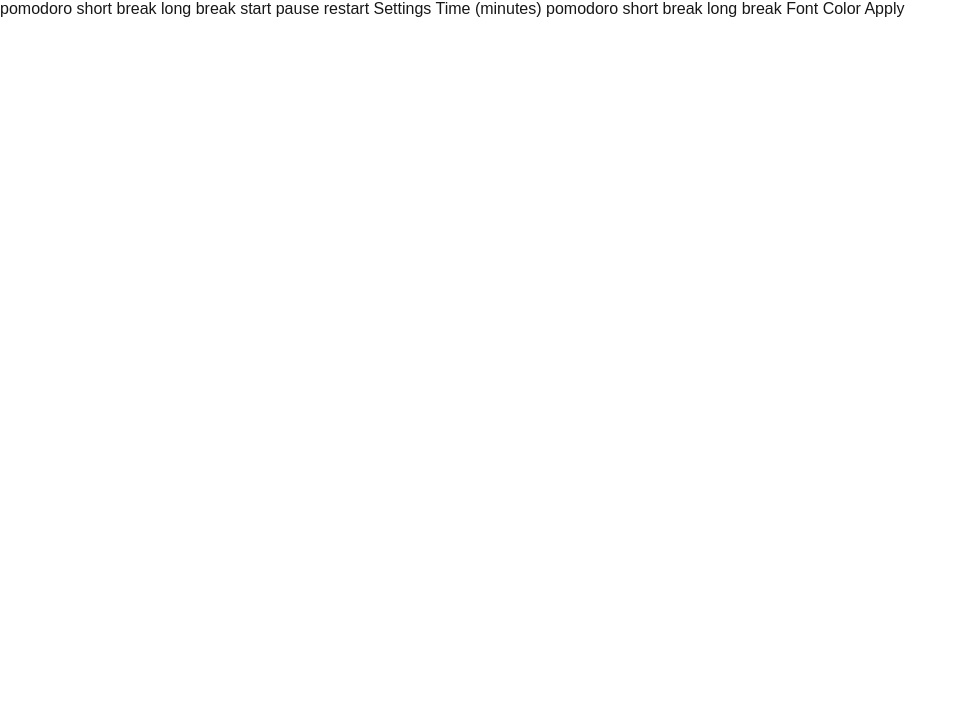
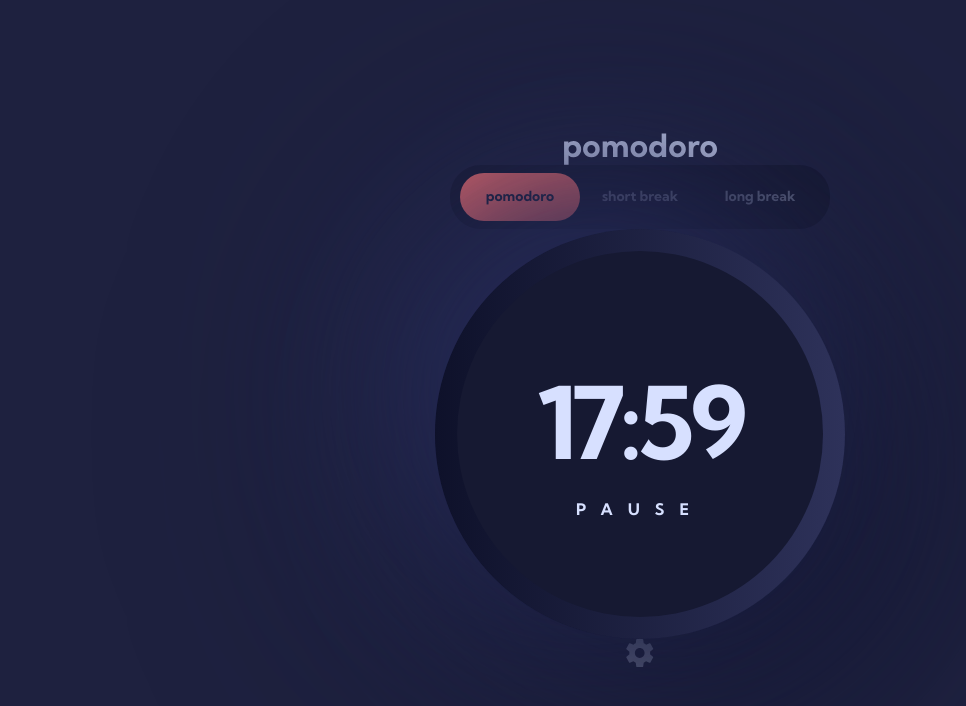
Before and after one commit to DavidPokrajac/pomodoro-app, a Next.js app: page / in a window 1280 px wide. Shown: the top 706 px of the page, without its empty margins (0-966 px from the left). Built offline with nearby package versions, Linux system fonts and the light colour scheme.

Commit message:
Added default styles

```diff
--- /dev/null
+++ b/src/app/components/ButtonContainer.tsx
@@ -0,0 +1,11 @@
+export default function ButtonContainer() {
+    return (
+        <div className="button-container">
+            <button className="button-container__button button-container__button--active">
+                pomodoro
+            </button>
+            <button className="button-container__button">short break</button>
+            <button className="button-container__button">long break</button>
+        </div>
+    );
+}
--- /dev/null
+++ b/src/app/components/TimerDisplay.tsx
@@ -0,0 +1,10 @@
+export default function TimerDisplay() {
+    return (
+        <div className="timer-display-container">
+            <div className="timer-display-container__oval">
+                <span className="timer-display-container__time">17:59</span>
+                <span className="timer-display-container__control">pause</span>
+            </div>
+        </div>
+    );
+}
--- a/src/app/globals.css
+++ /dev/null
@@ -1,42 +0,0 @@
-:root {
-  --background: #ffffff;
-  --foreground: #171717;
-}
-
-@media (prefers-color-scheme: dark) {
-  :root {
-    --background: #0a0a0a;
-    --foreground: #ededed;
-  }
-}
-
-html,
-body {
-  max-width: 100vw;
-  overflow-x: hidden;
-}
-
-body {
-  color: var(--foreground);
-  background: var(--background);
-  font-family: Arial, Helvetica, sans-serif;
-  -webkit-font-smoothing: antialiased;
-  -moz-osx-font-smoothing: grayscale;
-}
-
-* {
-  box-sizing: border-box;
-  padding: 0;
-  margin: 0;
-}
-
-a {
-  color: inherit;
-  text-decoration: none;
-}
-
-@media (prefers-color-scheme: dark) {
-  html {
-    color-scheme: dark;
-  }
-}
--- a/src/app/layout.tsx
+++ b/src/app/layout.tsx
@@ -1,6 +1,10 @@
 import type { Metadata } from "next";
-import { Geist, Geist_Mono } from "next/font/google";
-import "./globals.css";
+import { Geist, Geist_Mono, Kumbh_Sans } from "next/font/google";
+import "./styles/reset.css";
+import "./styles/global.css";
+import "./styles/variables.css";
+import "./styles/buttonContainer.css";
+import "./styles/timerDisplay.css";
 
 const geistSans = Geist({
     variable: "--font-geist-sans",
@@ -9,6 +13,11 @@ const geistSans = Geist({
 
 const geistMono = Geist_Mono({
     variable: "--font-geist-mono",
+    subsets: ["latin"],
+});
+
+const kumbhSans = Kumbh_Sans({
+    variable: "--font-kumbh-sans",
     subsets: ["latin"],
 });
 
@@ -24,7 +33,9 @@ export default function RootLayout({
 }>) {
     return (
         <html lang="en">
-            <body className={`${geistSans.variable} ${geistMono.variable}`}>
+            <body
+                className={`${geistSans.variable} ${geistMono.variable} ${kumbhSans.variable}`}
+            >
                 {children}
             </body>
         </html>
--- a/src/app/page.tsx
+++ b/src/app/page.tsx
@@ -1,9 +1,18 @@
+import Image from "next/image";
+import pomodoro from "../../public/assets/logo.svg";
+import settingsIcon from "../../public/assets/icon-settings.svg";
+import ButtonContainer from "./components/ButtonContainer";
+import TimerDisplay from "./components/TimerDisplay";
+
 export default function Page() {
     return (
-        <div>
-            {" "}
-            pomodoro short break long break start pause restart Settings Time
-            (minutes) pomodoro short break long break Font Color Apply
-        </div>
+        <>
+            <Image src={pomodoro} alt="pomodoro logo" />
+            <ButtonContainer />
+            <TimerDisplay />
+            <Image src={settingsIcon} alt="click to modify" />
+            {/* start pause restart Settings Time (minutes) pomodoro short break
+            long break Font Color Apply */}
+        </>
     );
 }
--- /dev/null
+++ b/src/app/styles/buttonContainer.css
@@ -0,0 +1,24 @@
+.button-container {
+    background-color: var(--clr-blue-900);
+    padding: 8px 10px;
+    border-radius: 31px;
+    font-size: 14px;
+}
+
+.button-container__button {
+    display: inline-block;
+    width: 120px;
+    padding-block: 16px;
+    border-radius: 26.5px;
+    border: none;
+    background-color: transparent;
+    color: var(--clr-blue-100);
+    opacity: 0.4;
+    font-weight: bold;
+}
+
+.button-container__button--active {
+    background-color: var(--clr-red-400);
+    color: var(--clr-blue-850);
+    opacity: 1;
+}
--- /dev/null
+++ b/src/app/styles/global.css
@@ -0,0 +1,15 @@
+html {
+    background-color: var(--clr-blue-850);
+}
+
+body {
+    display: flex;
+    flex-direction: column;
+    align-items: center;
+    justify-content: center;
+    height: 100vh;
+    max-width: 410px;
+    width: 95%;
+    margin: 0 auto;
+    font-family: var(--font-family-kumbh);
+}
--- /dev/null
+++ b/src/app/styles/reset.css
@@ -0,0 +1,78 @@
+*,
+*::before,
+*::after {
+    box-sizing: border-box;
+}
+
+html {
+    -moz-text-size-adjust: none;
+    -webkit-text-size-adjust: none;
+    text-size-adjust: none;
+}
+
+body,
+h1,
+h2,
+h3,
+h4,
+p,
+figure,
+blockquote,
+dl,
+dd {
+    margin-block-end: 0;
+}
+
+ul[role="list"],
+ol[role="list"] {
+    list-style: none;
+}
+
+body {
+    min-height: 100vh;
+    line-height: 1.5;
+}
+
+h1,
+h2,
+h3,
+h4,
+button,
+input,
+label {
+    line-height: 1.1;
+}
+
+h1,
+h2,
+h3,
+h4 {
+    text-wrap: balance;
+}
+
+a:not([class]) {
+    text-decoration-skip-ink: auto;
+    color: currentColor;
+}
+
+img,
+picture {
+    max-width: 100%;
+    display: block;
+}
+
+input,
+button,
+textarea,
+select {
+    font-family: inherit;
+    font-size: inherit;
+}
+
+textarea:not([rows]) {
+    min-height: 10em;
+}
+
+:target {
+    scroll-margin-block: 5ex;
+}
--- /dev/null
+++ b/src/app/styles/timerDisplay.css
@@ -0,0 +1,34 @@
+.timer-display-container {
+    background-color: var(--clr-blue-900);
+    color: var(--clr-blue-100);
+    font-size: 16px;
+    text-align: center;
+    font-weight: bold;
+    border-radius: 100%;
+    padding: 22px;
+    filter: drop-shadow(-50px -50px 100px rgb(39, 44, 90))
+        drop-shadow(50px 50px 100px rgb(18, 21, 48));
+    background-image: linear-gradient(-90deg, #2e325a 0%, #0e112a 100%);
+}
+
+.timer-display-container__oval {
+    width: 366px;
+    aspect-ratio: 1 / 1;
+    align-content: center;
+    background-color: inherit;
+    border-radius: 100%;
+}
+
+.timer-display-container span {
+    display: block;
+}
+
+.timer-display-container__time {
+    font-size: 100px;
+    letter-spacing: -5px;
+}
+
+.timer-display-container__control {
+    text-transform: uppercase;
+    letter-spacing: 15px;
+}
--- /dev/null
+++ b/src/app/styles/variables.css
@@ -0,0 +1,8 @@
+:root {
+    --clr-blue-100: rgb(215, 224, 255);
+    --clr-blue-850: rgb(30, 33, 63);
+    --clr-blue-900: rgb(22, 25, 50);
+    --clr-red-400: rgb(248, 112, 112);
+
+    --font-family-kumbh: "Kumbh Sans", sans-serif;
+}
```
Also changed, not shown: package.json (indentation only), 1 other file (tests, documents, lock files or other folders).
